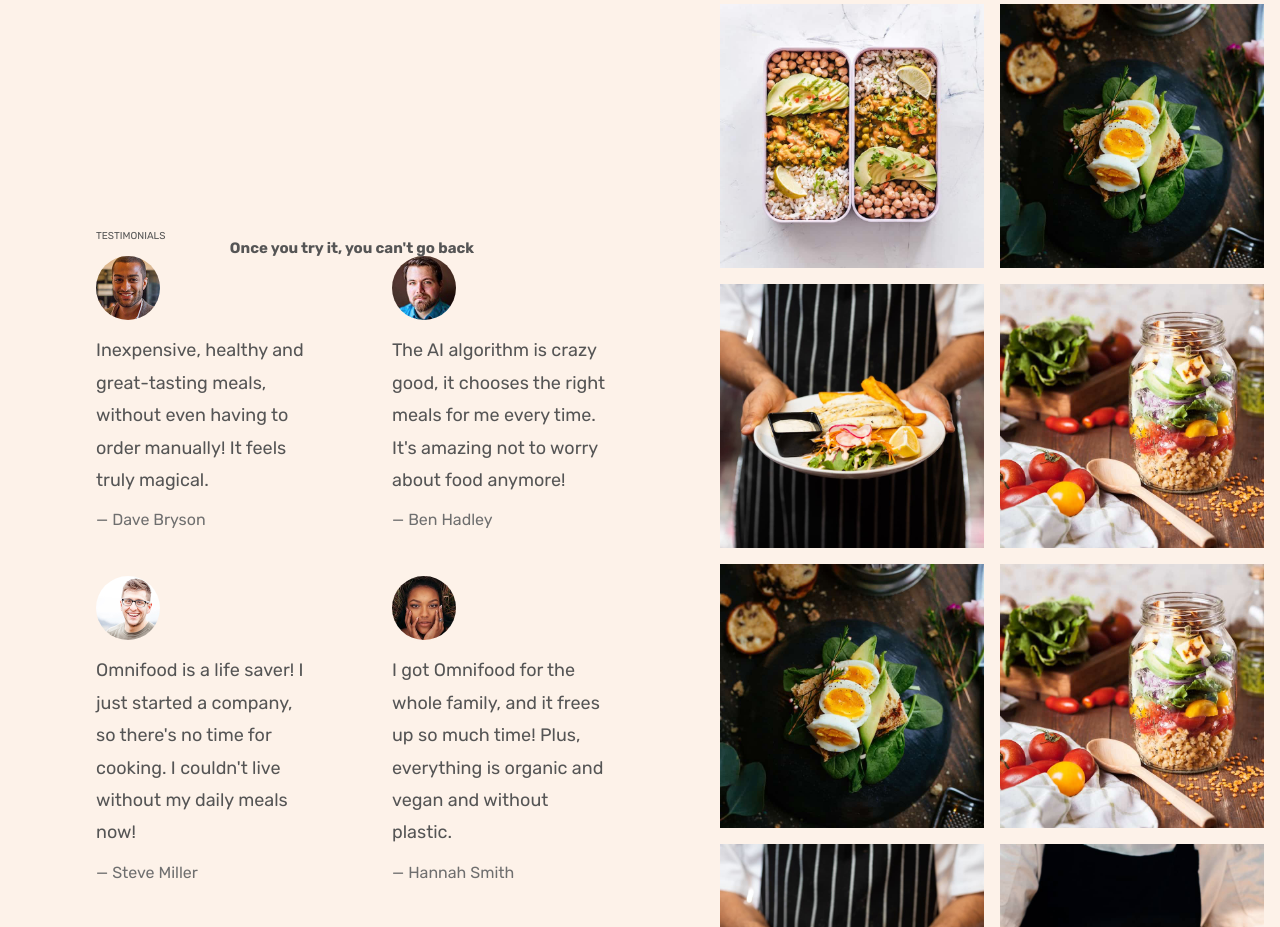
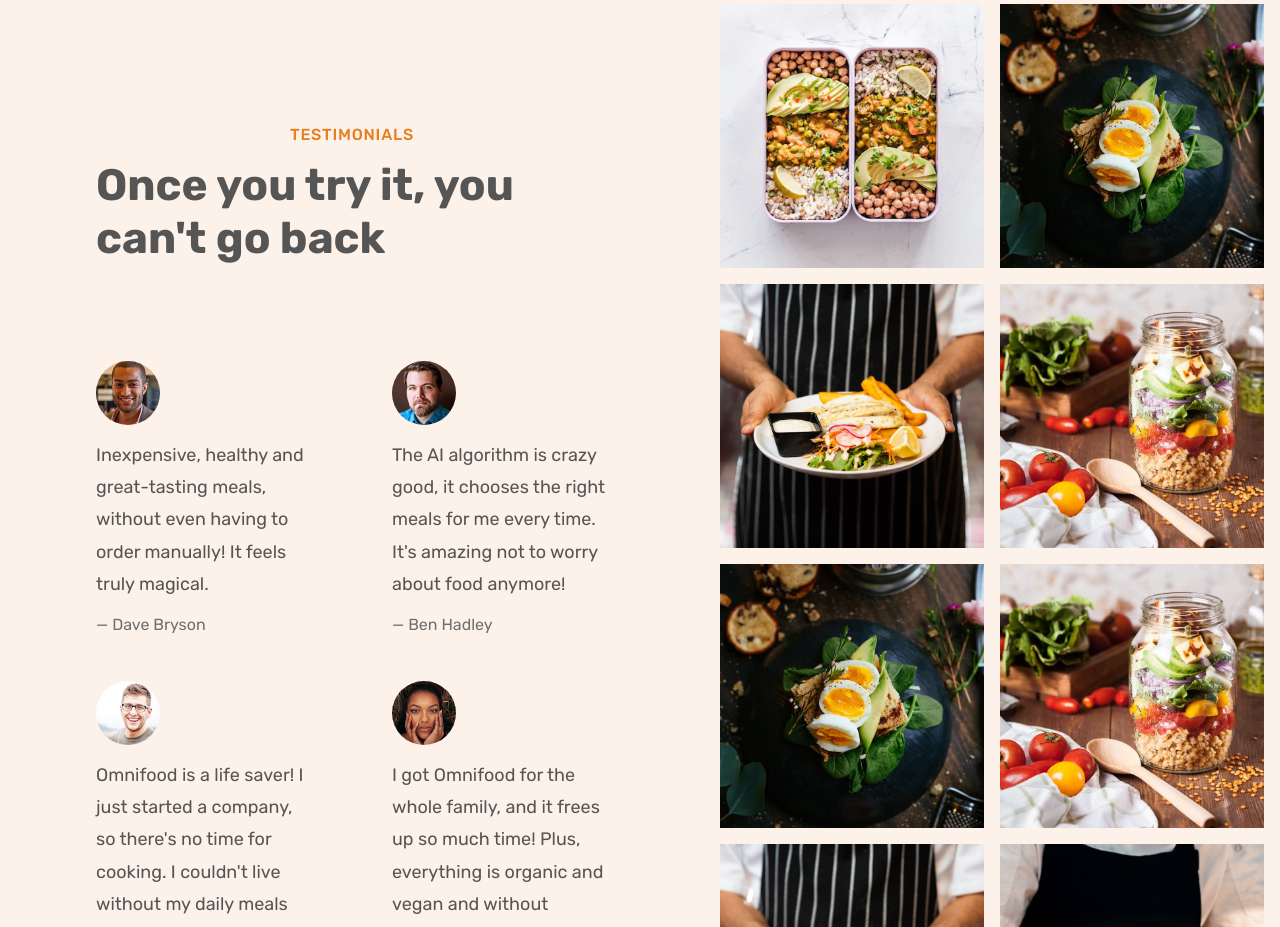
Before and after one commit to Rahul3808/yum, a plain HTML site: page omnifood/index.html in a window 1280 px wide. Shown: the part 3880-4807 px from the top of the page. Drawn offline with nearby package versions, Linux system fonts and the light colour scheme; some packages are replaced by stand-ins of ours; a script that the page names is missing.

Commit message:
Update omnifoodwebsite.css

```diff
--- a/omnifood/omnifoodwebsite.css
+++ b/omnifood/omnifoodwebsite.css
@@ -736,3 +736,19 @@ li span {
 .testimonial-con span {
     text-align: center;
 }
+h2.tes-secondary-heading {
+    font-size: 4.4rem;
+    line-height: 1.2;
+    margin-bottom: 9.6rem;
+    text-align: left;
+}
+span.tes-subheading {
+    display: block;
+    font-size: 1.6rem;
+    font-weight: 500;
+    color: #e67e22;
+    text-transform: uppercase;
+    margin-bottom: 1.6rem;
+    letter-spacing: 0.75px;
+    text-align: left;
+}
```
